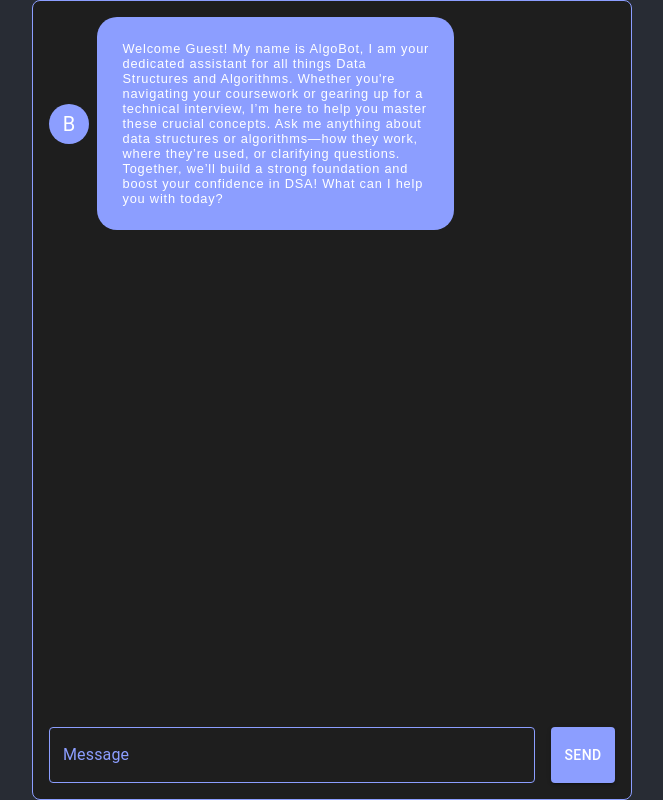
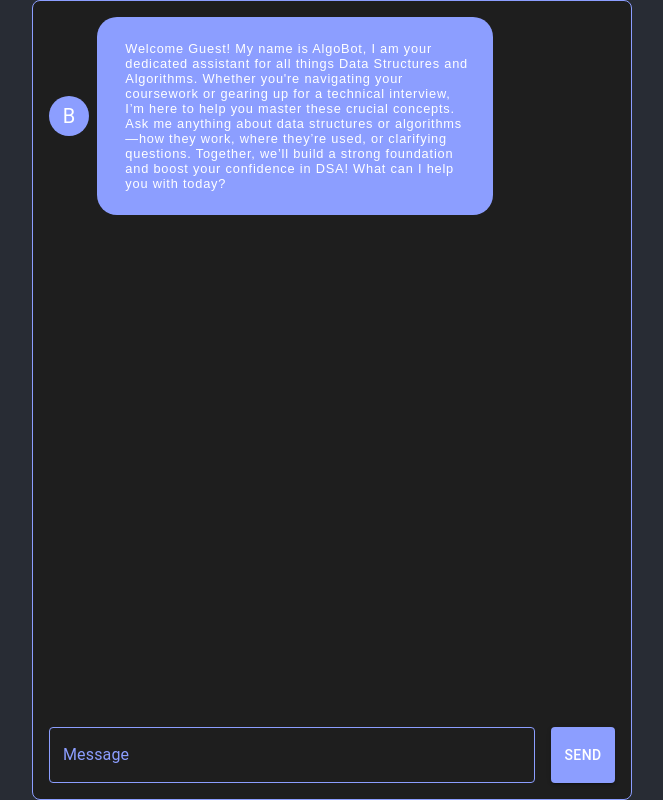
Before and after one commit to aryapatxl/DSA-ChatBot, a Next.js app: page / in a window 1280 px wide. Shown: the whole page, without its empty margins (308-971 px from the left). Built offline with nearby package versions, Linux system fonts and the light colour scheme; no server answers.

Commit message:
fixed alignment

```diff
--- a/app/page.js
+++ b/app/page.js
@@ -121,6 +121,7 @@ export default function Home() {
           flexGrow={1}
           overflow="auto"
           maxHeight="100%"
+          maxWidth="100%"
         >
           {messages.map((message, index) => (
             <Box
@@ -131,7 +132,7 @@ export default function Home() {
               }
               alignItems="center"
               spacing={1}
-              sx={{ flexWrap: 'wrap', width: '90%' }} // Ensure messages wrap within the container
+              sx={{ flexWrap: 'wrap', width: '100%' }} // Ensure messages wrap within the container
             >
               {message.role === 'assistant' && (
                 <Avatar sx={{ marginRight: 1, bgcolor: '#8c9eff' }}> {/* Muted blue for avatar */}
@@ -161,7 +162,7 @@ export default function Home() {
                 dangerouslySetInnerHTML={{ __html: renderMarkdown(message.content) }}
               />
             {message.role === 'user' && (
-                <Avatar sx={{ marginLeft: 1,color: '#0056b3', bgcolor: 'white' }}> {/* Muted blue for avatar */}
+                <Avatar sx={{ marginLeft: 1, color: '#0056b3', bgcolor: 'white' }}> {/* Muted blue for avatar */}
                   {user?.firstName ? user.firstName.charAt(0) : "Y"}
                 </Avatar>
               )}
```
